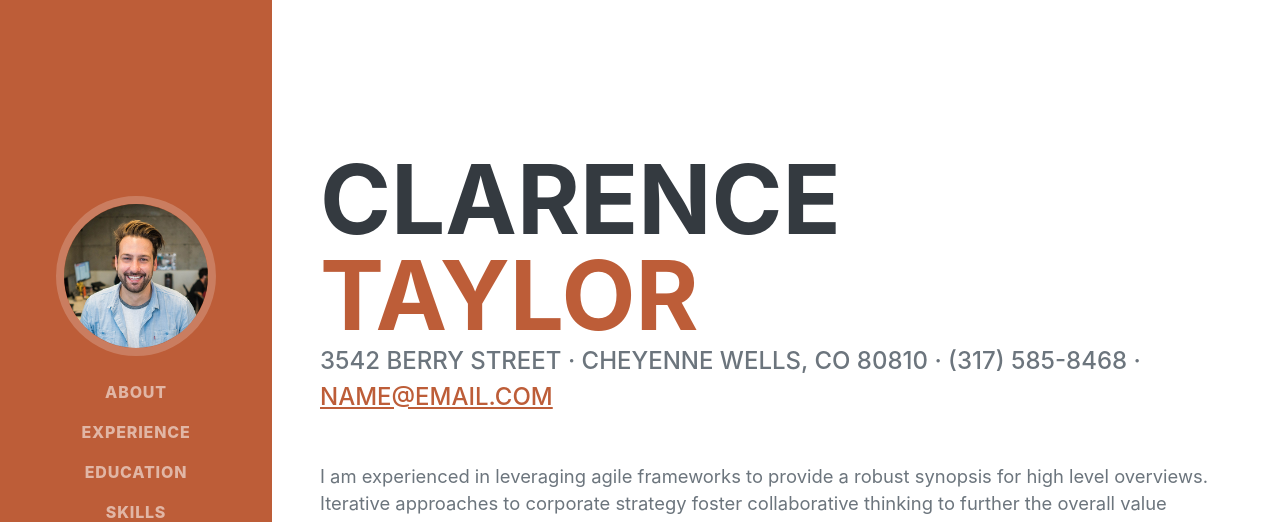
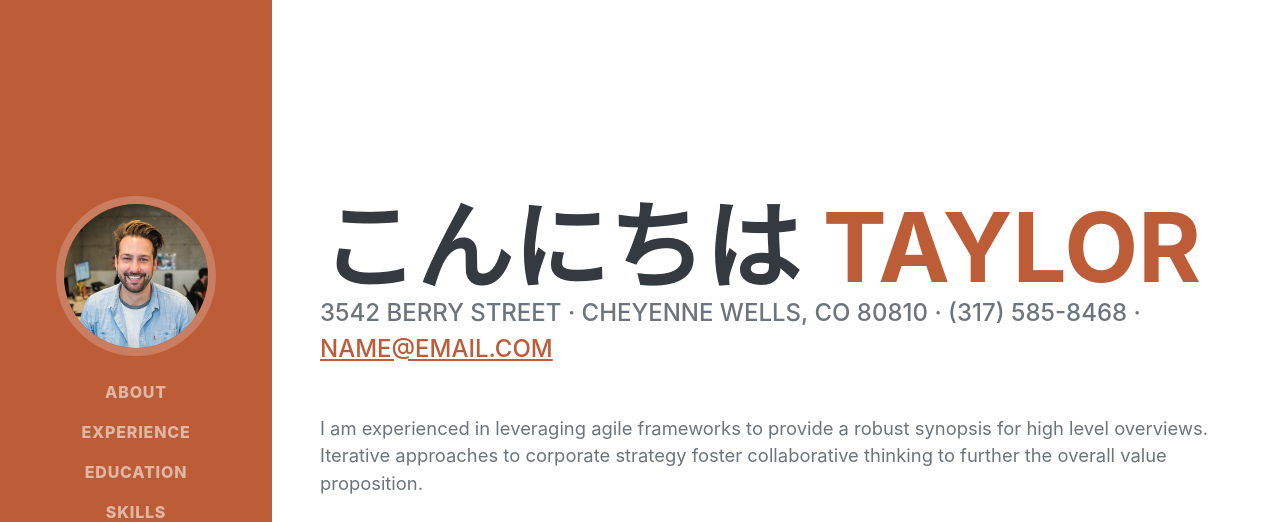
Before and after one commit to Mayachiu/portfolio_sample2, a plain HTML site: page index.html in a window 1280 px wide. Shown: the top 522 px of the page. Drawn offline with nearby package versions, Linux system fonts and the light colour scheme; a web font is replaced by a local one.

Commit message:
Update index.html

```diff
--- a/index.html
+++ b/index.html
@@ -40,7 +40,7 @@
             <section class="resume-section" id="about">
                 <div class="resume-section-content">
                     <h1 class="mb-0">
-                        Clarence
+                        こんにちは
                         <span class="text-primary">Taylor</span>
                     </h1>
                     <div class="subheading mb-5">
```
